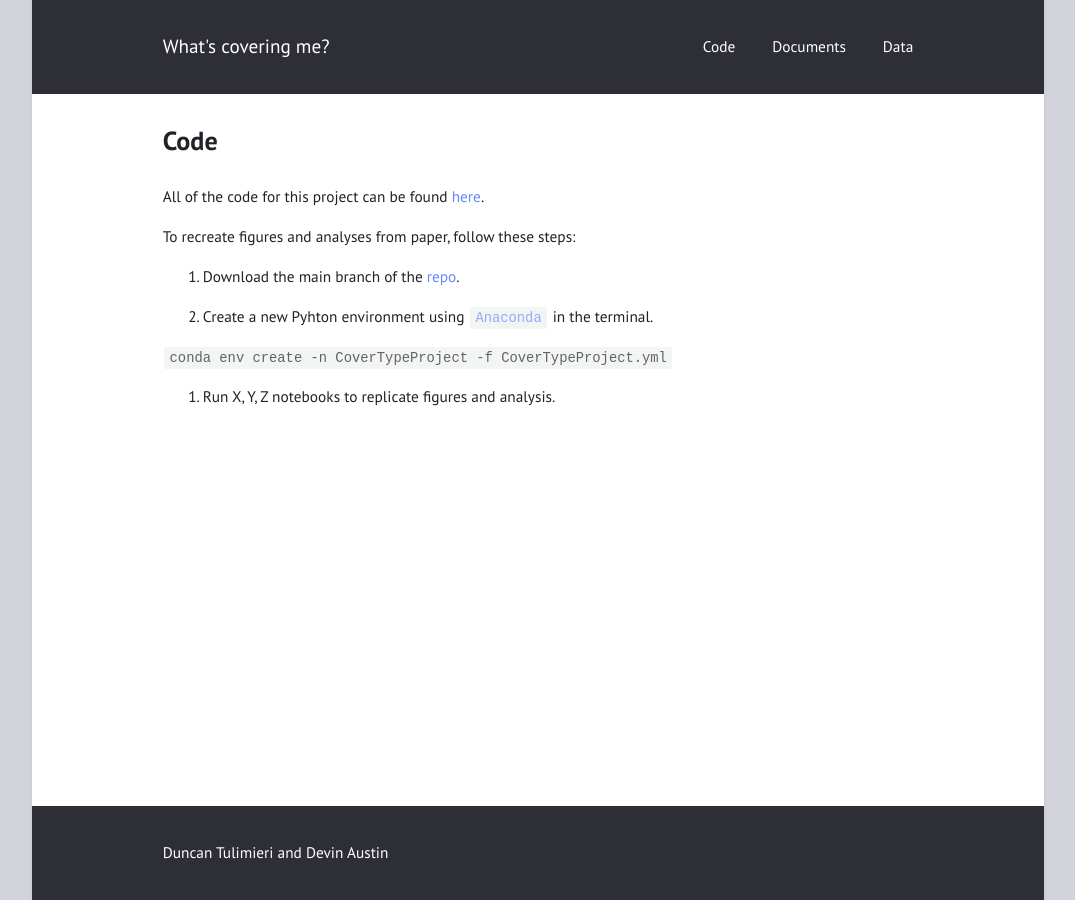
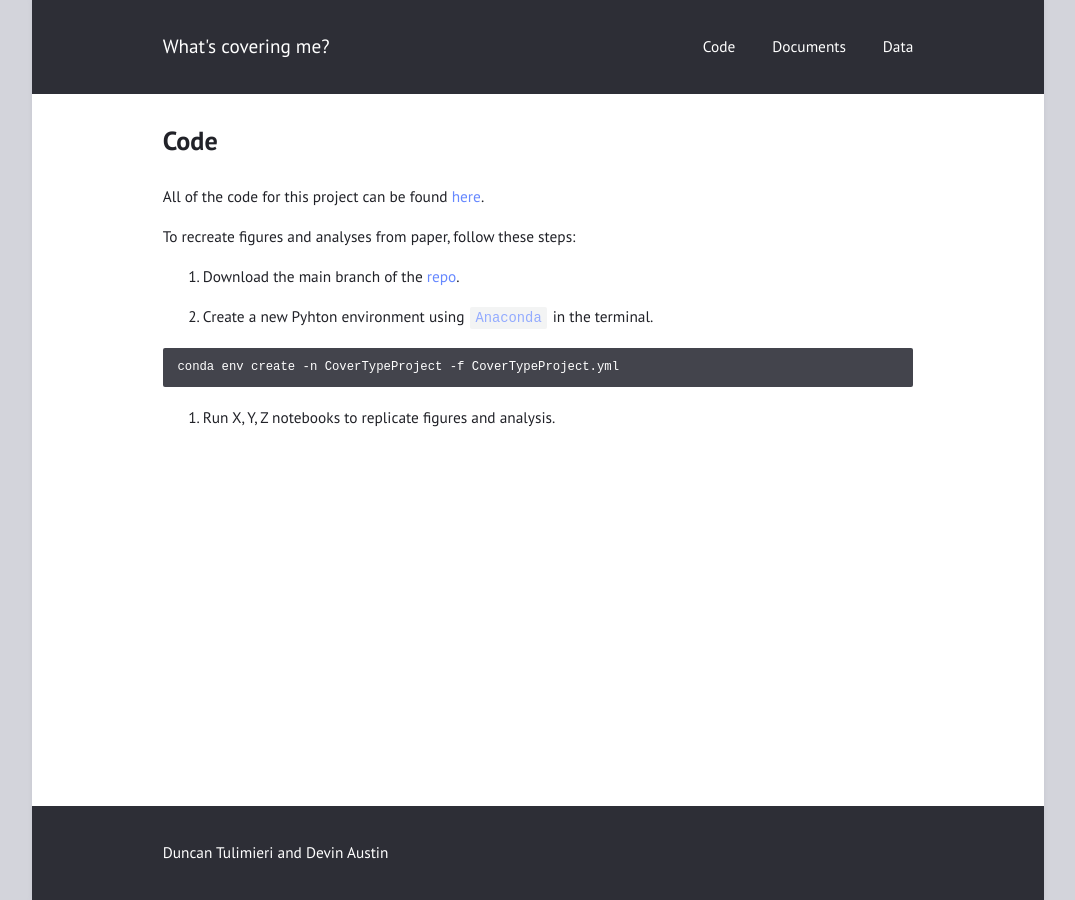
Before and after one commit to tulimid1/what-is-covering-me, a Jekyll site: the page built from code.md, in a window 1280 px wide. Shown: the whole page, without its empty margins (102-1177 px from the left). Built offline with Jekyll 4.4.1, drawn with Linux system fonts in a browser that asks for light colours.

Commit message:
Update code.md

````diff
--- a/code.md
+++ b/code.md
@@ -12,6 +12,8 @@ To recreate figures and analyses from paper, follow these steps:
 
 2. Create a new Pyhton environment using [`Anaconda`](https://www.anaconda.com/) in the terminal.
 
-`conda env create -n CoverTypeProject -f CoverTypeProject.yml`
+```
+conda env create -n CoverTypeProject -f CoverTypeProject.yml
+```
 
 3. Run X, Y, Z notebooks to replicate figures and analysis.
````
